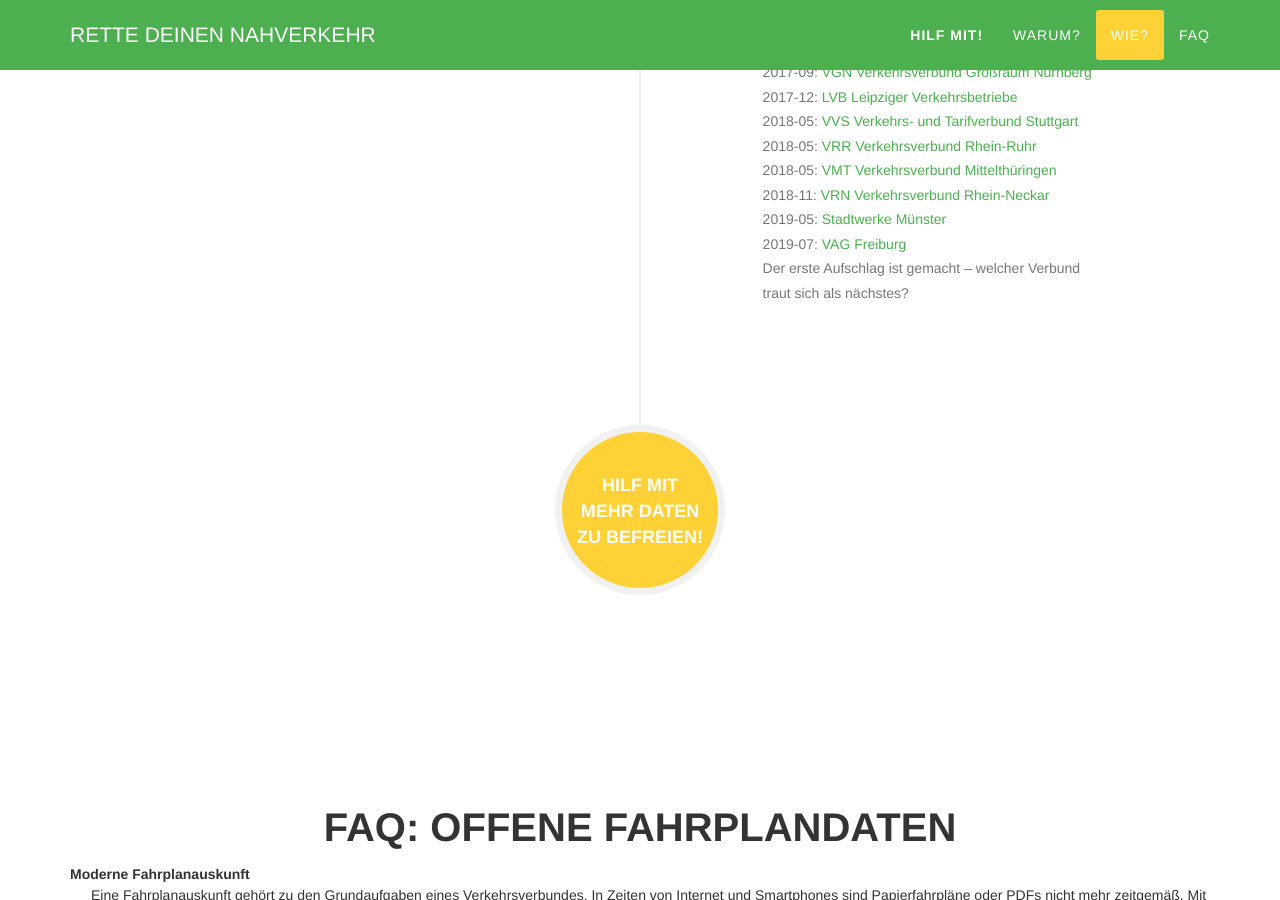
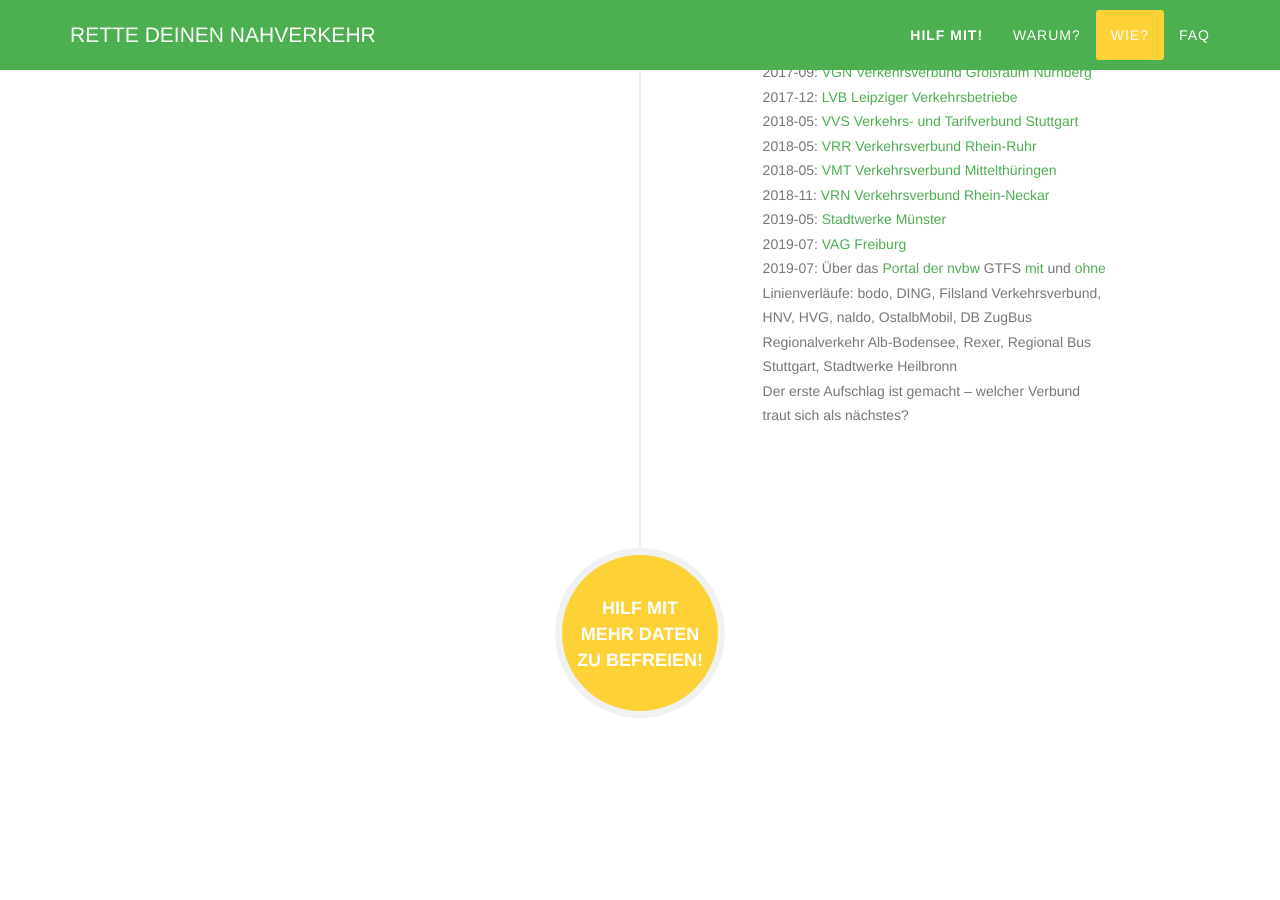
Before and after one commit to okfde/rettedeinennahverkehr, a Jekyll site: the page built from index.html, in a window 1280 px wide and 900 px high, scrolled down 3734 px. Built offline with Jekyll 4.4.1, drawn with Linux system fonts in a browser that asks for light colours; comment, search, counter and statistics services are not loaded.

Commit message:
NVBW 11 Verbünde und unternehmen

```diff
--- a/_includes/how.html
+++ b/_includes/how.html
@@ -93,6 +93,8 @@
                                         <br>
                                         2019-07: <a href="https://www.vag-freiburg.de/service-infos/downloads/gtfs-daten">VAG Freiburg</a>
                                         <br>
+                                        2019-07: Über das <a href="https://www.nvbw.de/aufgaben/digitale-mobilitaet/fahrplandaten/">Portal der nvbw</a> GTFS <a href="https://www.nvbw.de/aufgaben/digitale-mobilitaet/fahrplandaten-mit-liniennetz-nach-verkehrsverbund/">mit</a> und <a href="https://www.nvbw.de/aufgaben/digitale-mobilitaet/fahrplandaten-ohne-liniennetz-nach-verkehrsverbund/">ohne</a> Linienverläufe: bodo, DING, Filsland Verkehrsverbund, HNV, HVG, naldo, OstalbMobil, DB ZugBus Regionalverkehr Alb-Bodensee, Rexer, Regional Bus Stuttgart, Stadtwerke Heilbronn
+                                        <br>
                                         Der erste Aufschlag ist gemacht – welcher Verbund traut sich als nächstes?
                                     </p>
                                 </div>
```
